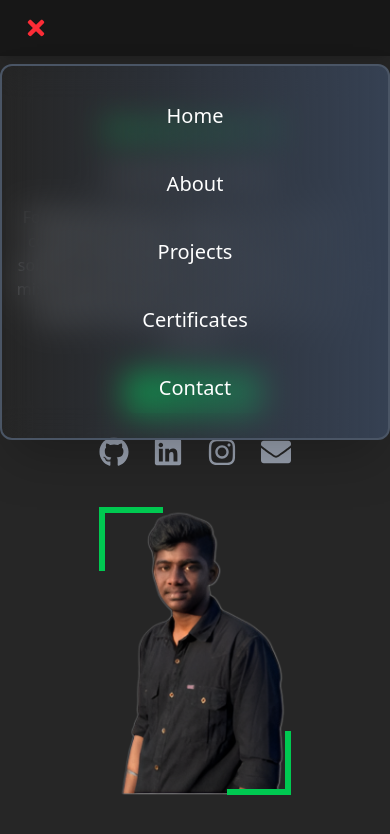
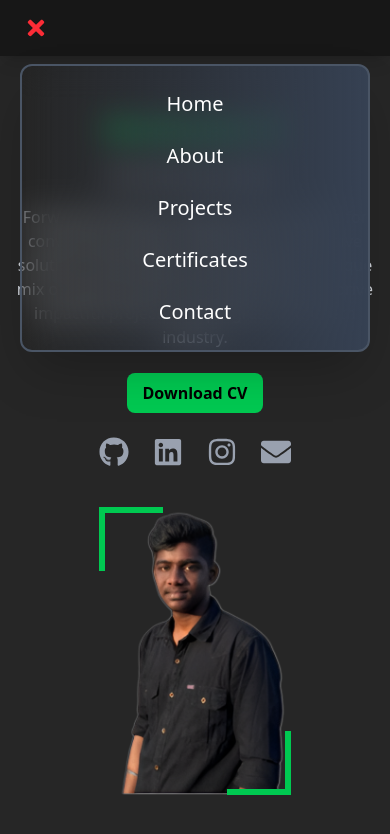
Before and after one commit to Manikandan029/My-Portfolio, a React (Vite) app: page / in a window 390 px wide. Both pictures are taken after a click on the button 36 px from the left and 28 px from the top of the page. Shown: the top 834 px of the page. Built offline with nearby package versions, Linux system fonts and the light colour scheme.

Commit message:
navbar changes

```diff
--- a/src/components/Navbar.jsx
+++ b/src/components/Navbar.jsx
@@ -29,7 +29,7 @@ function Navbar() {
 
             {/* Mobile Menu with Glassmorphism & Slide Effect */}
 {isOpen && (
-    <div className="fixed top-16 left-0 right-0 bg-gradient-to-r from-bg-white/30 to-gray-700 text-white flex flex-col items-center py-6 space-y-4 text-xl rounded-xl shadow-2xl  border-gray-600 backdrop-blur-lg bg-opacity-90 transition-all duration-300 animate-slideDown z-[1000] border-2">
+    <div className="fixed top-16 left-0 right-0 bg-gradient-to-r from-bg-white/30 to-gray-700 text-white flex flex-col items-center py-3 text-xl rounded-xl shadow-2xl  border-gray-600 backdrop-blur-lg bg-opacity-90 transition-all duration-300 animate-slideDown z-[1000] border-2 mx-5 ">
         <Link to="/" className="px-6 py-3 w-full text-center rounded-md hover:bg-gray-600 hover:text-green-400 transition-all duration-300" onClick={() => setIsOpen(false)}>Home</Link>
         <Link to="/about" className="px-6 py-3 w-full text-center rounded-md hover:bg-gray-600 hover:text-green-400 transition-all duration-300" onClick={() => setIsOpen(false)}>About</Link>
         <Link to="/projects" className="px-6 py-3 w-full text-center rounded-md hover:bg-gray-600 hover:text-green-400 transition-all duration-300" onClick={() => setIsOpen(false)}>Projects</Link>
```
